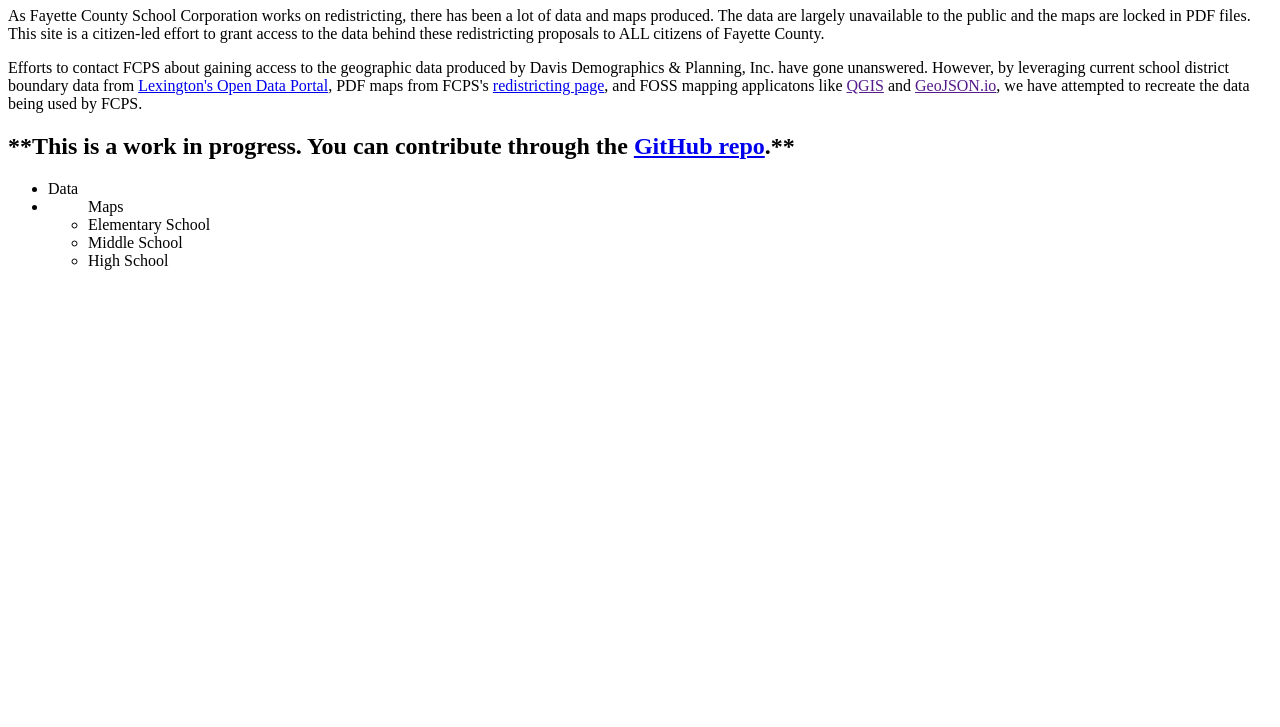
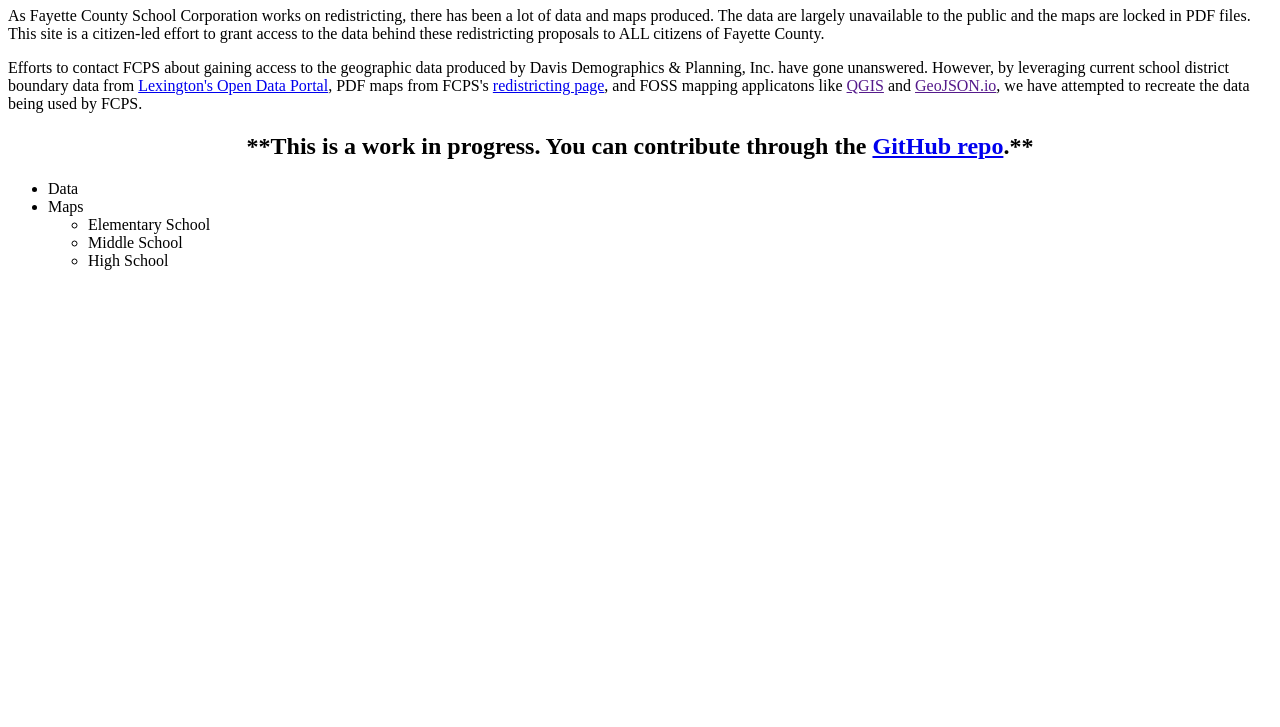
Before and after one commit to maptastik/fcps-redistricting, a plain HTML site: page index.html in a window 1280 px wide. Shown: the part 73-800 px from the top of the page. Drawn offline with Linux system fonts and the light colour scheme.

Commit message:
style headings

```diff
--- a/index.html
+++ b/index.html
@@ -3,6 +3,11 @@
 <head>
 	<meta charset="UTF-8">
 	<title>FCSC Redistricting Proposals</title>
+	<style>
+		h1, h2 {
+			text-align: center;
+		}
+	</style>
 </head>
 <body>
 	<h1>FCSC Redistricting</h1>
@@ -11,8 +16,8 @@
 	<h2>**This is a work in progress. You can contribute through the <a href="https://github.com/maptastik/fcps-redistricting">GitHub repo</a>.**</h2>
 	<ul>
 		<li>Data</li>
-		<li>
-			<ul>Maps
+		<li>Maps
+			<ul>
 				<li>Elementary School</li>
 				<li>Middle School</li>
 				<li>High School</li>
```
